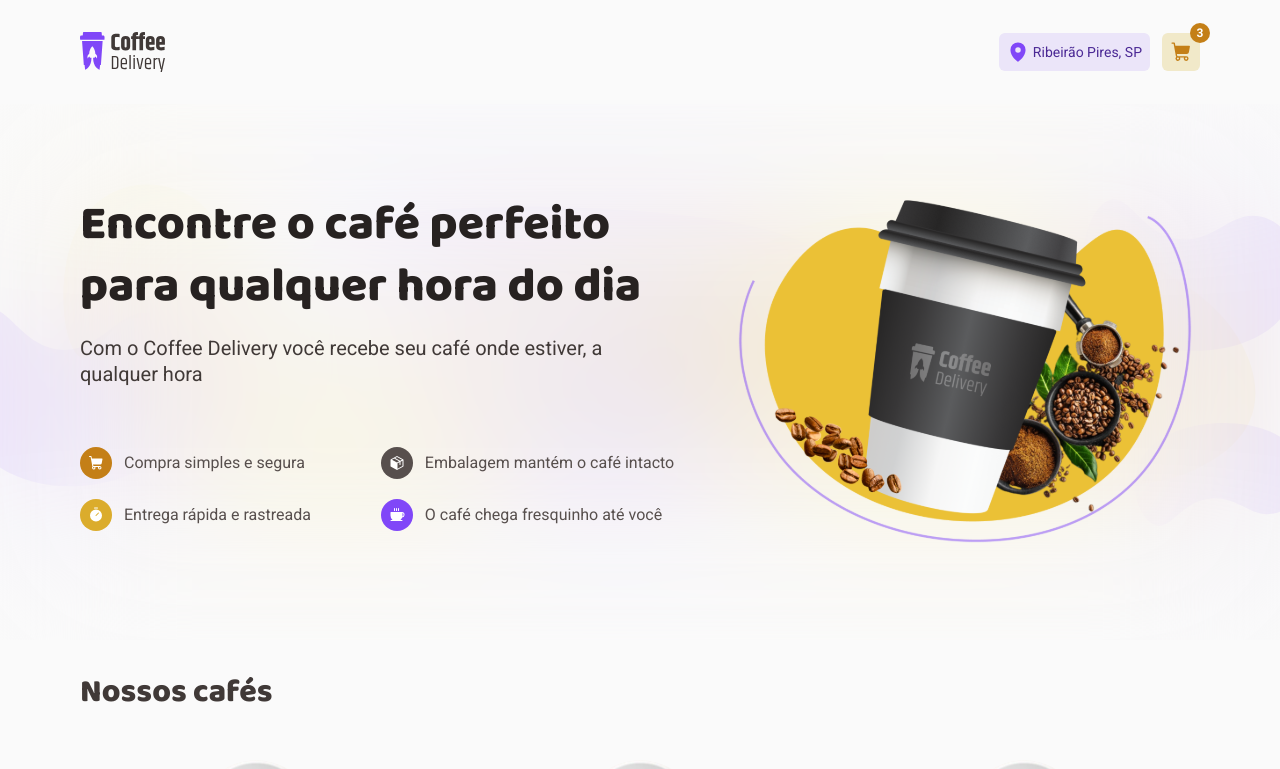
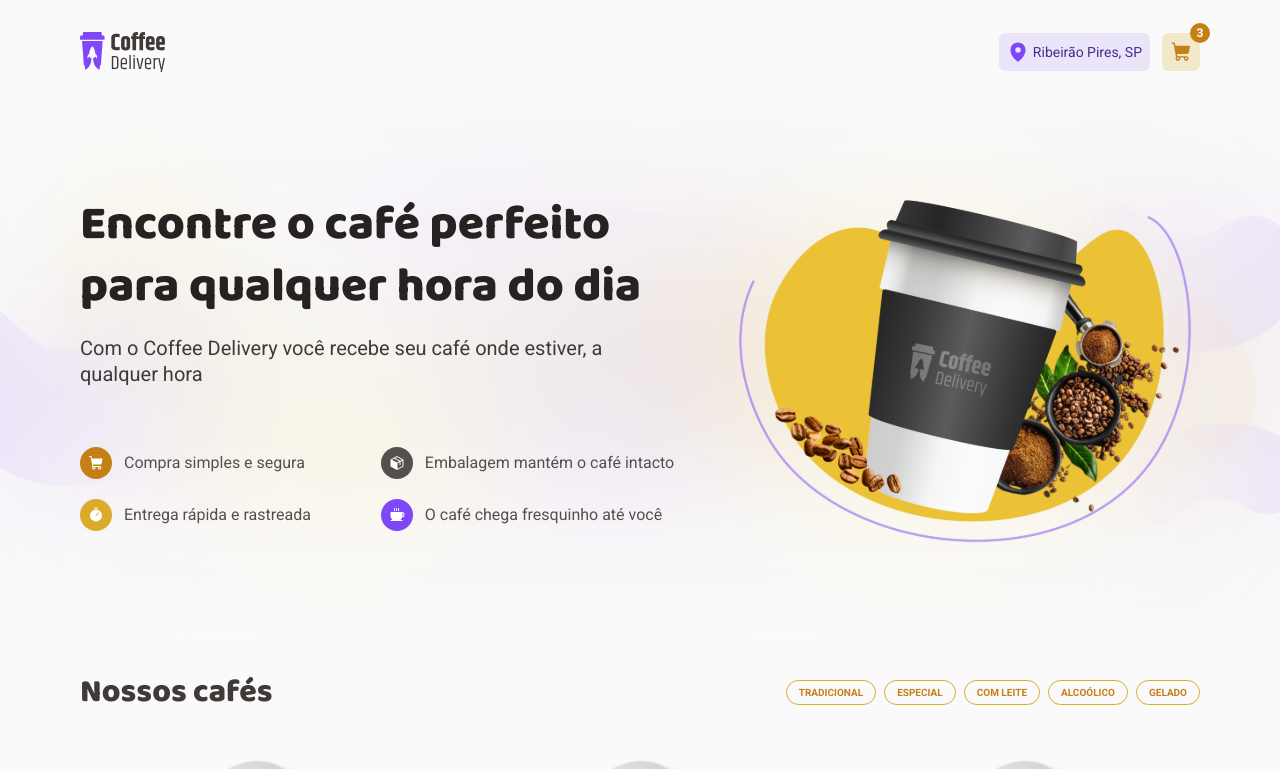
Before and after one commit to rodrigofontesdev/coffee, a React (Vite) app: page / in a window 1280 px wide. Shown: the top 769 px of the page. Built offline with nearby package versions, Linux system fonts and the light colour scheme.

Commit message:
feat(home): add catalog filter

```diff
--- a/src/pages/Home/index.tsx
+++ b/src/pages/Home/index.tsx
@@ -1,6 +1,6 @@
 import { ProductCard } from '../../components/ProductCard'
 import { Hero } from './components/Hero'
-import { Catalog, Items } from './styles'
+import { Catalog, Items, Heading } from './styles'
 
 export function Home() {
     return (
@@ -8,7 +8,17 @@ export function Home() {
             <Hero />
 
             <Catalog>
-                <h1>Nossos cafés</h1>
+                <Heading>
+                    <h1>Nossos cafés</h1>
+
+                    <ul>
+                        <li>Tradicional</li>
+                        <li>Especial</li>
+                        <li>Com leite</li>
+                        <li>Alcoólico</li>
+                        <li>Gelado</li>
+                    </ul>
+                </Heading>
 
                 <Items>
                     <ProductCard />
--- a/src/pages/Home/styles.ts
+++ b/src/pages/Home/styles.ts
@@ -5,13 +5,46 @@ export const Catalog = styled.section`
     padding: 2rem 2.25rem 11.25rem;
     margin-right: auto;
     margin-left: auto;
+`
+
+export const Heading = styled.header`
+    display: flex;
+    justify-content: space-between;
+    align-items: center;
+    flex-wrap: wrap;
+    column-gap: 1rem;
+    row-gap: 2rem;
+    margin-bottom: 4rem;
 
     h1 {
         color: ${(props) => props.theme['gray-800']};
         font-size: 2rem;
         font-weight: 800;
         line-height: 1.3;
-        margin-bottom: 4.125rem;
+    }
+
+    ul {
+        display: flex;
+        flex-wrap: wrap;
+        gap: 0.5rem;
+
+        li {
+            list-style: none;
+            color: ${(props) => props.theme['yellow-800']};
+            font-size: 0.625rem;
+            font-weight: 700;
+            text-transform: uppercase;
+            padding: 0.375rem 0.75rem;
+            border: 1px solid ${(props) => props.theme['yellow-500']};
+            border-radius: 1rem;
+            cursor: pointer;
+            transition: all 300ms ease-in-out;
+
+            &:hover {
+                background-color: ${(props) => props.theme['yellow-500']};
+                color: ${(props) => props.theme['white']};
+            }
+        }
     }
 `
 
```
